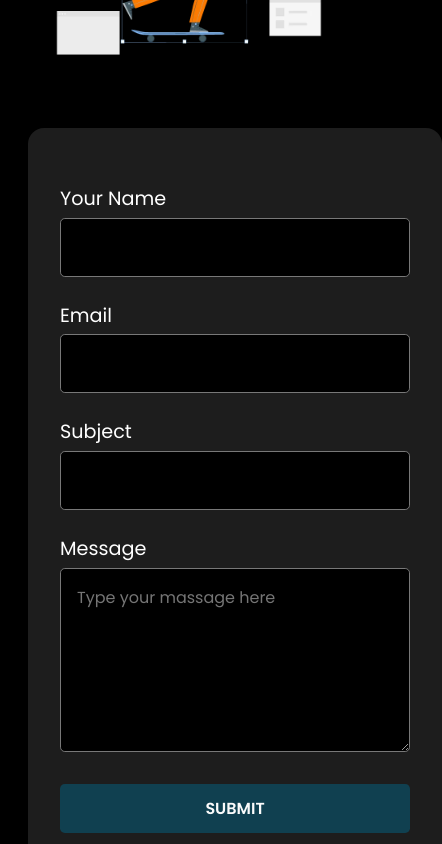
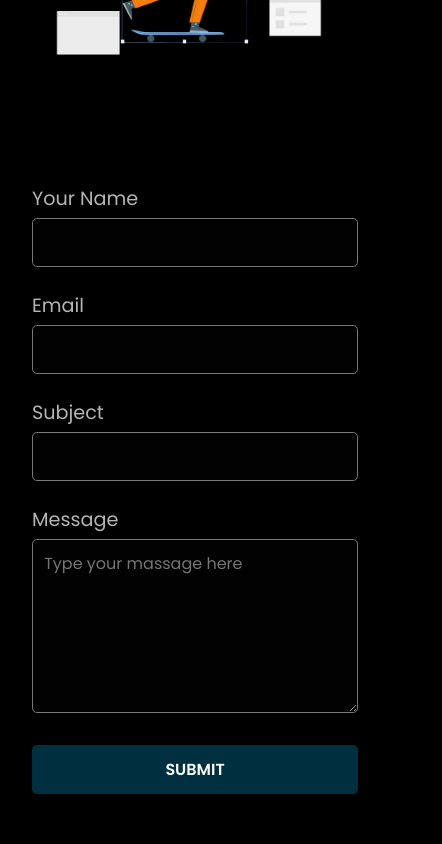
Before and after one commit to tanvir35web/React-Portfolio-Website, a React (Vite) app: page /contact in a window 390 px wide. Shown: the part 940-1784 px from the top of the page, 442 px wide, since content can reach past the window. Built offline with nearby package versions, Linux system fonts and the light colour scheme.

Commit message:
forn fixed

```diff
--- a/src/components/Form.jsx
+++ b/src/components/Form.jsx
@@ -26,7 +26,7 @@ const Form = () => {
         </div>
 
     </div>
-  )
-}
+  );
+};
 
-export default Form
+export default Form;
--- a/src/components/FormStyle.css
+++ b/src/components/FormStyle.css
@@ -32,11 +32,11 @@ border-radius: 1rem;
 }
 
 .form-container input,textarea {
-    background: #000;
+    background: rgba(59, 59, 59, 0.034);
     outline: none;
     border: 1px solid rgb(120, 120, 120);
     font-size: 1rem;
-    padding: 1rem;
+    padding: 0.7rem;
     border-radius: 0.3rem;
     color: white;
 }
@@ -45,7 +45,7 @@ border-radius: 1rem;
 
     margin-top: 1.5rem;
     margin-bottom: 0.3rem;
-    color: white;
+    color: rgba(255, 255, 255, 0.708);
     font-size: 1.2rem;
 
 }
@@ -70,3 +70,18 @@ border-radius: 1rem;
     color: white;
     transition: 0.3s;
   }
+
+  @media screen and (max-width: 1000px) {
+
+    .form-container {
+        display: flex;
+        flex-direction: column;
+        width: 390px;
+        padding: 2rem 2rem;
+        margin-left: 0rem;
+        background-color: rgba(0, 0, 0, 0.493);
+        border-radius: 1rem;
+
+        }
+
+  }
```
